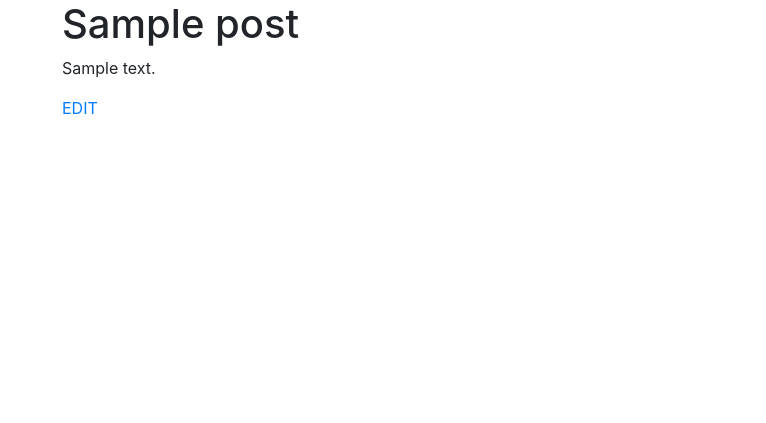
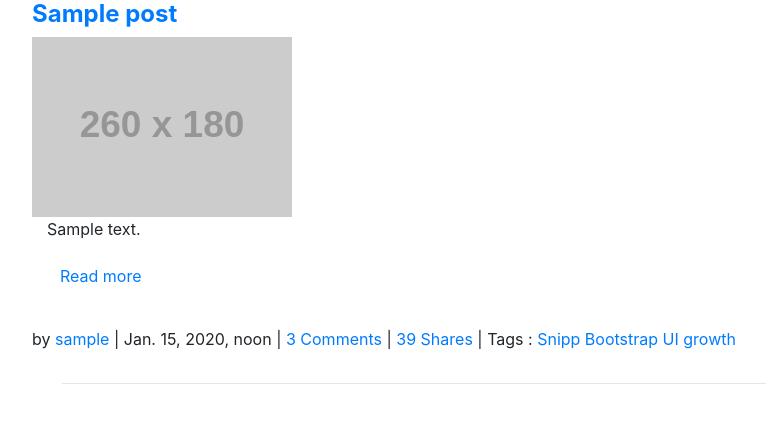
Before and after one commit to denyszamiatin/ma_book, a Django app: page /posts/show_post in a window 1280 px wide. Shown: the top 423 px of the page, without its empty margins (23-789 px from the left). Run offline with Django 3.2, Linux system fonts and the light colour scheme; a user stored in the database is signed in; tables that the repository leaves empty hold one stand-in row (values such as "Sample post"); grey boxes labelled with a size stand in for pictures from a placeholder-image service; parts of the project's set-up code (start-up, migrations or seed data) failed here and were passed over; some libraries are stand-ins or nearby versions.

Commit message:
change posts lists template

```diff
--- a/ma_book/settings.py
+++ b/ma_book/settings.py
@@ -138,4 +138,5 @@ MESSAGE_TAGS = {
     messages.ERROR: 'danger'
 }
 
+POSTS_PER_PAGE = 5
 CRISPY_TEMPLATE_PACK = 'bootstrap4'
--- a/posts/templates/posts_list.html
+++ b/posts/templates/posts_list.html
@@ -1,9 +1,43 @@
 {% extends 'base.html' %}
 {% block content %}
     {% for post in posts %}
-        <h1>{{ post.title }}</h1>
-        <p>{{ post.text }}</p>
-        <a href="edit_post?slug_title={{ post.slug_title }}">EDIT</a>
+        <div class="row">
+          <div class="span12">
+            <div class="row">
+              <div class="col-col-lg-2">
+                <h4><strong><a href="edit_post?slug_title={{ post.slug_title }}">{{ post.title }}</a></strong></h4>
+              </div>
+            </div>
+            <div class="row">
+              <div class="col-col-2">
+                <a href="#" class="thumbnail">
+                    <img src="http://placehold.it/260x180" alt="">
+                </a>
+              </div>
+              <div class="col col-8">
+                <p>
+                  {{ post.text|truncatechars:700 }}
+                </p>
+                <p><a class="btn" href="edit_post?slug_title={{ post.slug_title }}">Read more</a></p>
+              </div>
+            </div>
+            <div class="row">
+              <div class="span8">
+                <p></p>
+                <p>
+                  <i class="icon-user"></i> by <a href="#">{{ post.author }}</a>
+                  | <i class="icon-calendar"></i> {{ post.created_date }}
+                  | <i class="icon-comment"></i> <a href="#">3 Comments</a>
+                  | <i class="icon-share"></i> <a href="#">39 Shares</a>
+                  | <i class="icon-tags"></i> Tags : <a href="#"><span class="label label-info">Snipp</span></a>
+                  <a href="#"><span class="label label-info">Bootstrap</span></a>
+                  <a href="#"><span class="label label-info">UI</span></a>
+                  <a href="#"><span class="label label-info">growth</span></a>
+                </p>
+              </div>
+            </div>
+          </div>
+        </div>
+        <hr>
     {% endfor %}
-
 {% endblock %}
--- a/posts/views.py
+++ b/posts/views.py
@@ -1,4 +1,4 @@
-from django.shortcuts import render, redirect, get_object_or_404
+from django.shortcuts import render, redirect, get_object_or_404, reverse
 from .forms import PostForm, EditPostForm
 from .models import Post
 
@@ -10,7 +10,7 @@ def create_post(request):
         if form.is_valid():
             post = Post(title=form.cleaned_data['title'], text=form.cleaned_data['text'], author=request.user)
             post.save()
-            return redirect('posts:create_post')
+            return redirect(reverse('posts:show_post'))
     return render(request, 'create_post.html', {'form': form})
 
 
@@ -20,7 +20,7 @@ def edit_post(request):
     if request.method == "POST":
         form = EditPostForm(request.POST, instance=post)
         form.save()
-        return redirect('posts:show_post')
+        return redirect(reverse('posts:show_post'))
     return render(request, 'edit_post.html', {'form': form})
 
 
```
